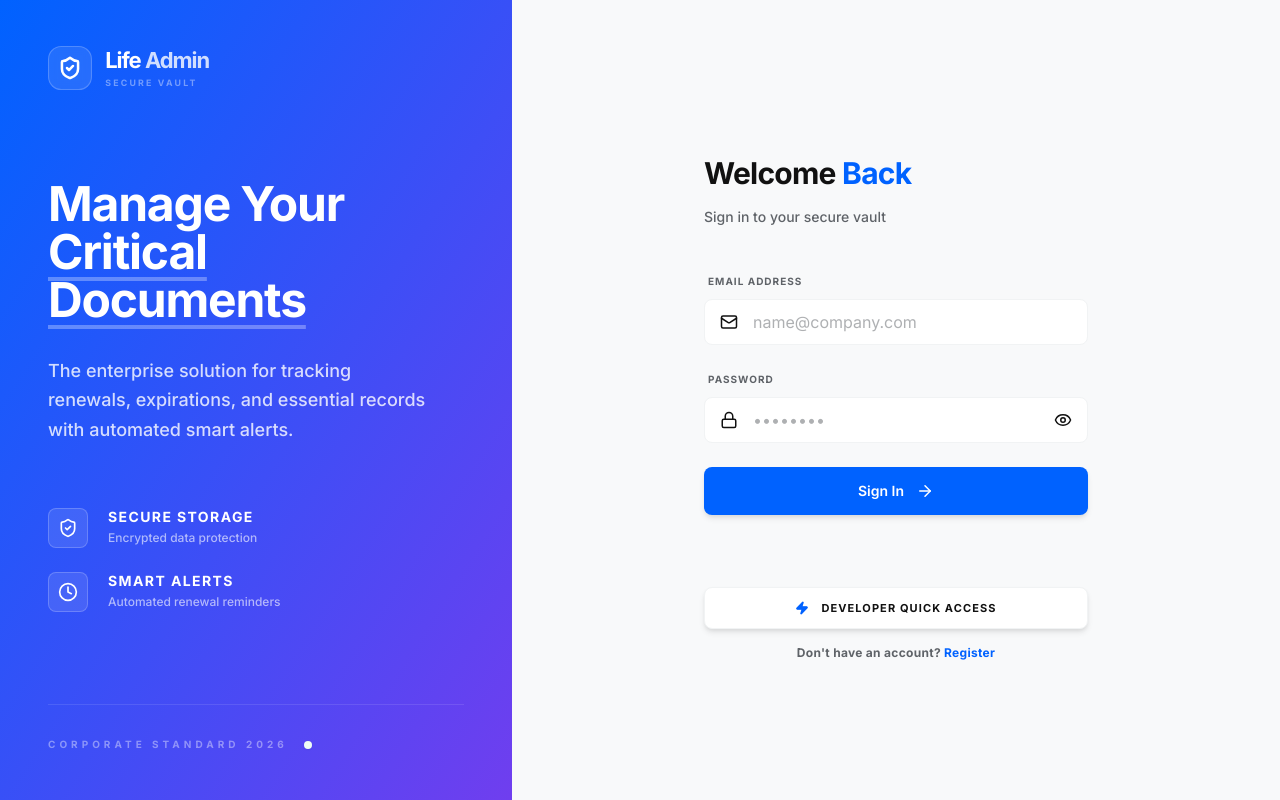
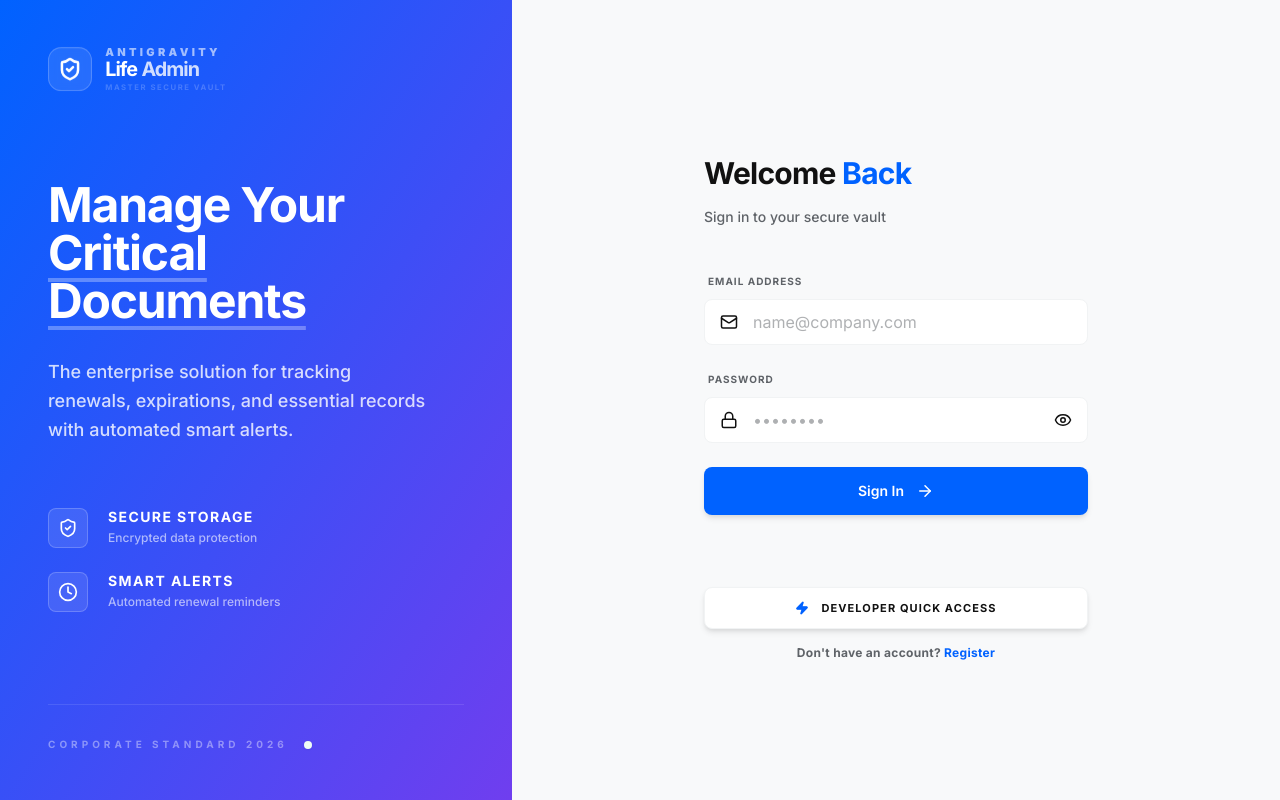
Before and after one commit to sneha4learning-png/LifeAdminManager, a React (Vite) app in the folder client/: page /login in a window 1280 px wide. Built offline with nearby package versions, Linux system fonts and the light colour scheme; no server answers.

Commit message:
brand(ui): update logo to Antigravity Life Admin Manager

```diff
--- a/client/src/components/Logo.jsx
+++ b/client/src/components/Logo.jsx
@@ -19,27 +19,36 @@ const Logo = ({ className, light = false }) => {
         <ShieldCheck size={22} className="stroke-[2.5px]" />
       </div>
       <div className="flex flex-col">
+        <div className="flex flex-col gap-0.5">
+          <span className={cn(
+            "text-[10px] font-black uppercase tracking-[0.3em] leading-none",
+            light ? "text-white/60" : "text-brand-primary"
+          )}>
+            Antigravity
+          </span>
           <div className="flex items-center gap-1">
             <span className={cn(
-            "text-xl font-bold leading-none tracking-tighter",
+              "text-lg font-bold leading-none tracking-tighter",
               light ? "text-white" : "text-neutral-primary"
             )}>
               Life
             </span>
             <span className={cn(
-            "text-xl font-bold leading-none tracking-tighter",
+              "text-lg font-bold leading-none tracking-tighter",
               light ? "text-white/80" : "text-brand-primary"
             )}>
               Admin
             </span>
           </div>
+        </div>
         <span className={cn(
-          "text-[8px] font-bold uppercase tracking-[0.25em] mt-1.5 leading-none",
+          "text-[7px] font-bold uppercase tracking-[0.2em] mt-1 leading-none opacity-50",
           light ? "text-white/40" : "text-neutral-secondary"
         )}>
-          Secure Vault
+          Master Secure Vault
         </span>
       </div>
+
     </div>
   );
 };
```
Lines whose indentation alone changed are shown as unchanged.
